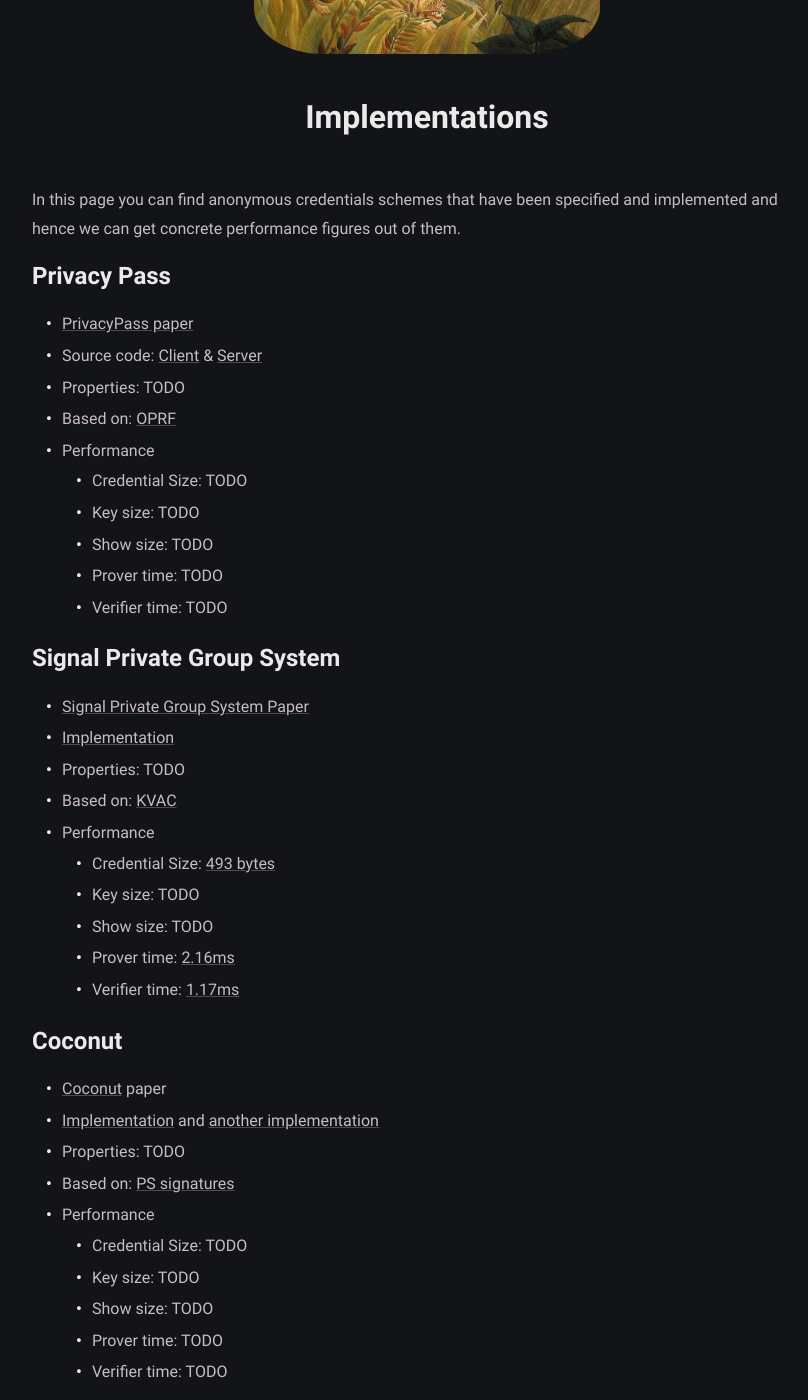
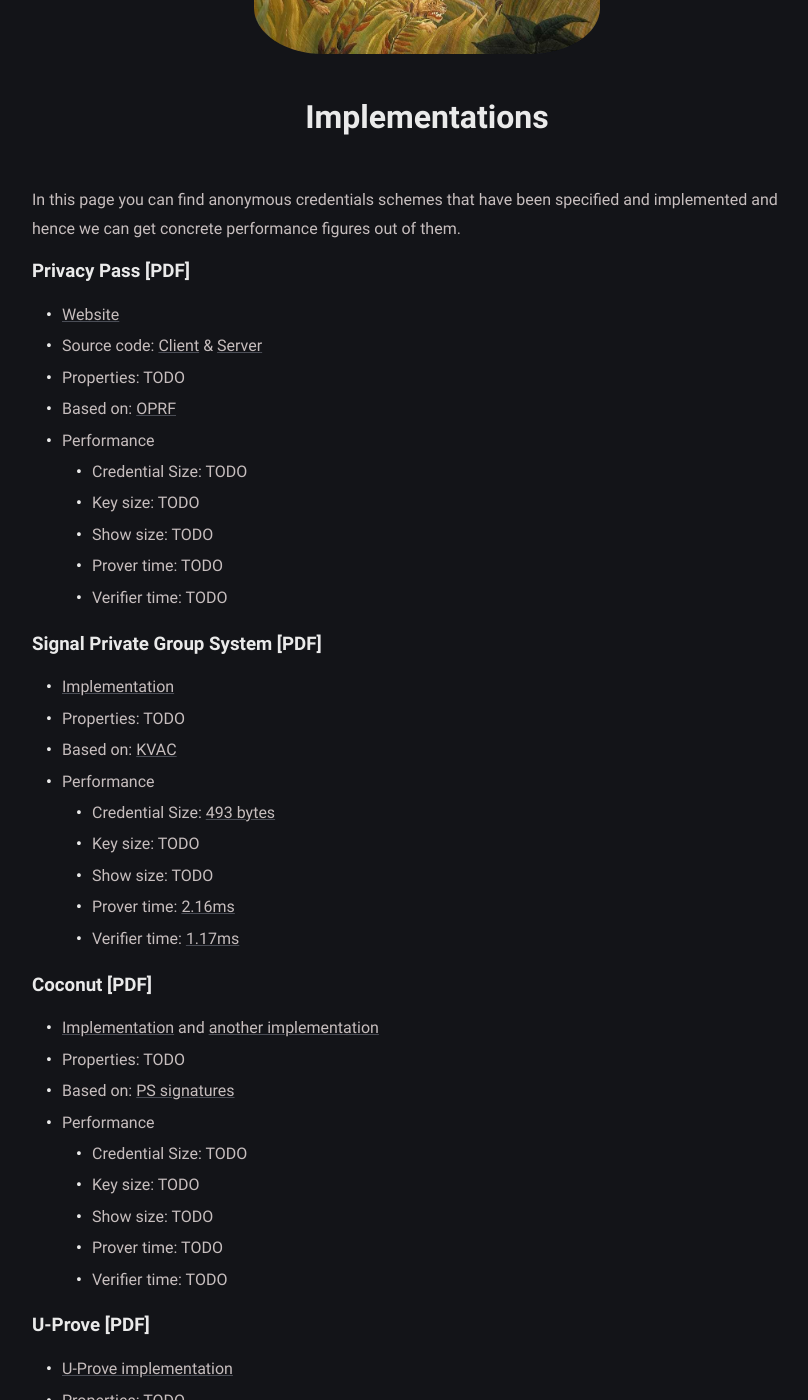
Before and after one commit to tokenzoo/tokenzoo.github.io, a Jekyll site: the page built from implementations.md, in a window 1280 px wide and 1400 px high, scrolled down 269 px. Shown: the whole window, without its empty margins (213-1021 px from the left). Built offline with Jekyll 4.4.1, drawn with Linux system fonts in a browser that asks for light colours; some of the changed text lies outside the part shown.

Commit message:
Simplify Implementations page by inlining the PDF link.

```diff
--- a/implementations.md
+++ b/implementations.md
@@ -6,9 +6,9 @@ banner: surprised.jpg
 In this page you can find anonymous credentials schemes that have been
 specified and implemented and hence we can get concrete performance figures out of them.
 
-## [Privacy Pass]
+### Privacy Pass [\[PDF\]](https://www.petsymposium.org/2018/files/papers/issue3/popets-2018-0026.pdf)
 
-- [PrivacyPass paper](https://www.petsymposium.org/2018/files/papers/issue3/popets-2018-0026.pdf)
+- [Website](https://privacypass.github.io/)
 - Source code: [Client](https://github.com/privacypass/challenge-bypass-extension) & [Server](https://github.com/privacypass/challenge-bypass-server)
 - Properties: TODO
 - Based on: [OPRF]({{site.baseurl}}/primitives.html#oprfs)
@@ -19,11 +19,8 @@ specified and implemented and hence we can get concrete performance figures out
   - Prover time: TODO
   - Verifier time: TODO
 
-[Privacy Pass]: https://privacypass.github.io/
+### Signal Private Group System [\[PDF\]](https://eprint.iacr.org/2019/1416)
 
-## [Signal Private Group System]
-
-- [Signal Private Group System Paper](https://eprint.iacr.org/2019/1416)
 - [Implementation](https://github.com/signalapp/Signal-Android/tree/master/libsignal/service/src/main/java/org/whispersystems/signalservice/api/groupsv2)
 - Properties: TODO
 - Based on: [KVAC]({{site.baseurl}}/schemes.html#kvac)
@@ -34,11 +31,8 @@ specified and implemented and hence we can get concrete performance figures out
   - Prover time: [2.16ms](https://youtu.be/4eKwlSqGUi4?list=PLeeS-3Ml-rpoVMNQkUrFDSfaTuUMxVtjy&t=2481)
   - Verifier time: [1.17ms](https://youtu.be/4eKwlSqGUi4?list=PLeeS-3Ml-rpoVMNQkUrFDSfaTuUMxVtjy&t=2481)
 
-[Signal Private Group System]: https://signal.org/blog/signal-private-group-system/
+### Coconut [\[PDF\]](https://arxiv.org/pdf/1802.07344.pdf)
 
-## [Coconut]
-
-- [Coconut] paper
 - [Implementation](https://github.com/asonnino/coconut) and [another implementation](https://gitlab.com/narodnik/darkwallet/-/tree/master/src/coconut)
 - Properties: TODO
 - Based on: [PS signatures]({{site.baseurl}}/primitives.html#ps-signatures)
@@ -49,11 +43,8 @@ specified and implemented and hence we can get concrete performance figures out
   - Prover time: TODO
   - Verifier time: TODO
 
-[Coconut]: https://arxiv.org/pdf/1802.07344.pdf
+### U-Prove [\[PDF\]](https://www.microsoft.com/en-us/research/wp-content/uploads/2016/02/U-Prove20Cryptographic20Specification20V1.1.pdf)
 
-## [U-Prove]
-
-- [U-Prove] specification
 - [U-Prove implementation](https://github.com/Microsoft/uprove-csharp-sdk)
 - Properties: TODO
 - Based on: TODO
@@ -64,11 +55,8 @@ specified and implemented and hence we can get concrete performance figures out
   - Prover time: TODO
   - Verifier time: TODO
 
-[U-Prove]: https://www.microsoft.com/en-us/research/wp-content/uploads/2016/02/U-Prove20Cryptographic20Specification20V1.1.pdf
+### Idemix [\[PDF\]](https://www.cise.ufl.edu/~nemo/anonymity/papers/idemix.pdf)
 
-## [Idemix]
-
-- [Idemix Paper](https://www.cise.ufl.edu/~nemo/anonymity/papers/idemix.pdf)
 - [Implementation](prime.inf.tu-dresden.de/idemix/)
 - Properties: Constant Credential Size, Multi-show
 - Based on: [Blind RSA]({{site.baseurl}}/primitives.html#blind-rsa)
@@ -81,7 +69,7 @@ specified and implemented and hence we can get concrete performance figures out
 
 [Idemix]: https://idemix.wordpress.com/
 
-## [aeonflux]
+### [aeonflux]
 
 - [aeonflux] Implementation
 - Properties: Multi-show, TODO
@@ -95,6 +83,6 @@ specified and implemented and hence we can get concrete performance figures out
 
 [aeonflux]: https://github.com/isislovecruft/aeonflux
 
-## Facebook
+### Facebook
 
 https://engineering.fb.com/2019/10/16/security/partially-blind-signatures/
```
Also changed, not shown: primitives.md (+1 -1 lines).
